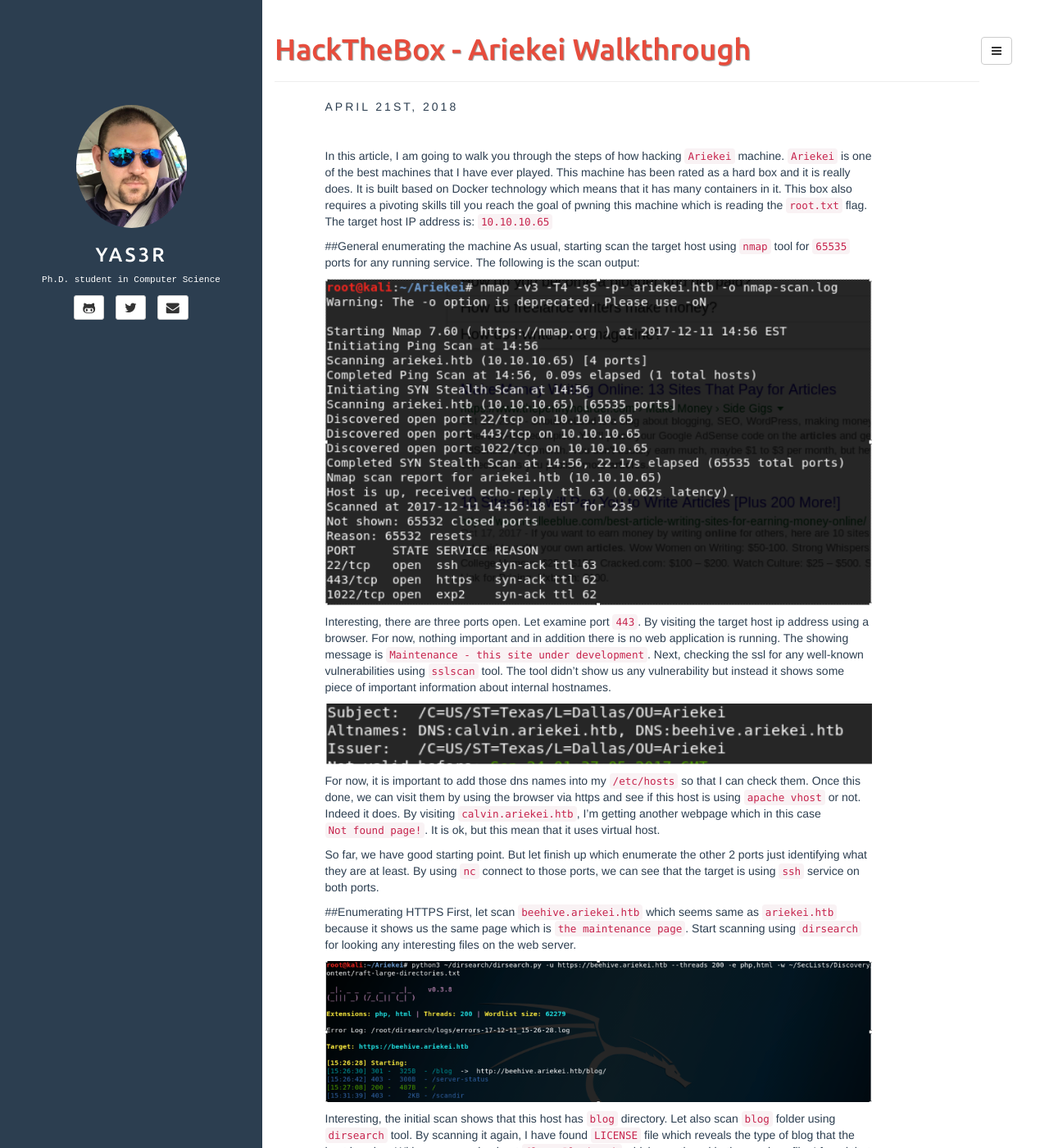
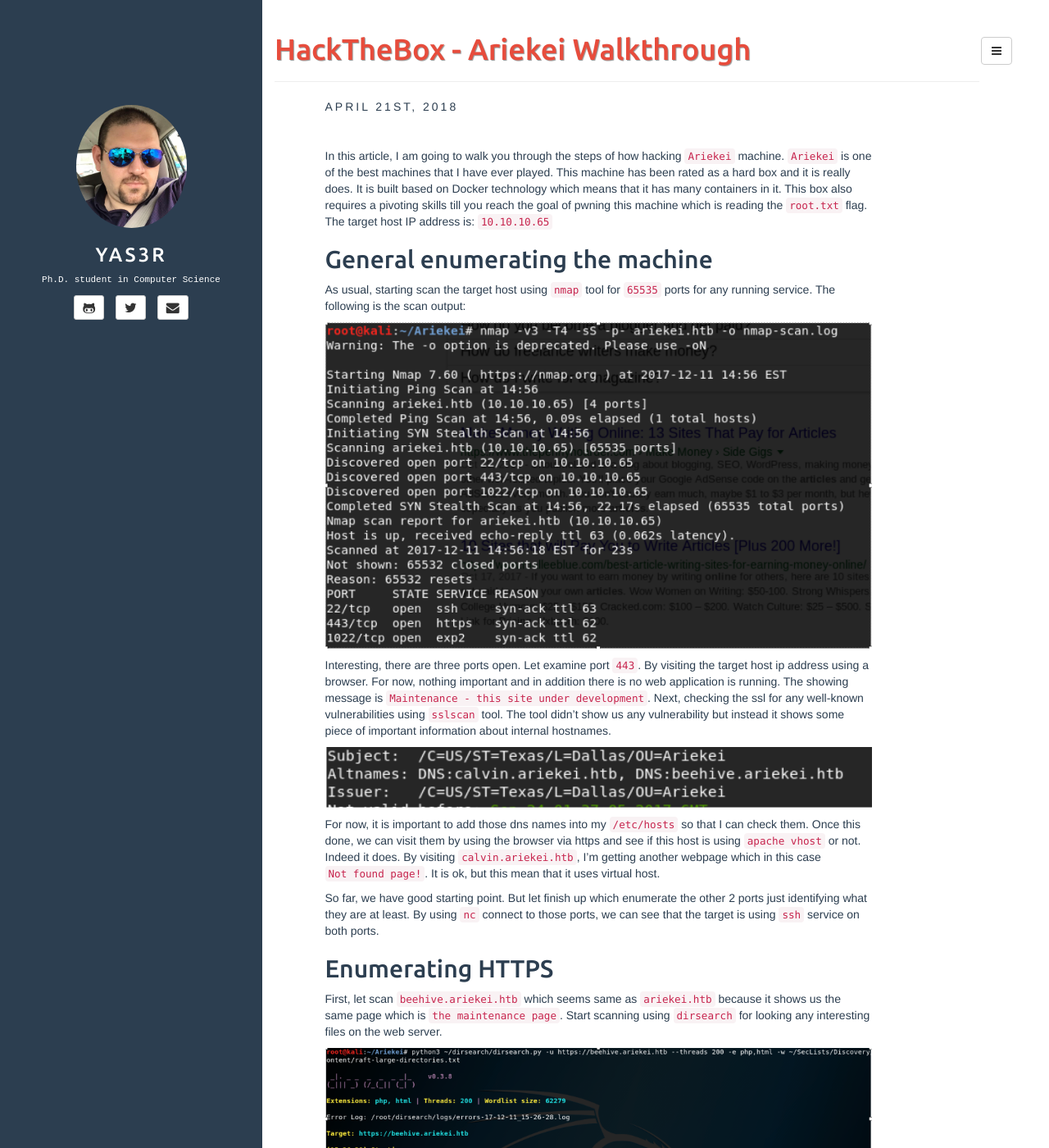
Before and after one commit to yaserfaraj/yaserfaraj.github.io, a Jekyll site: the page built from _posts/2018-04-21-Ariekei-Walkthrough-HackTheBox.md, in a window 1280 px wide and 1400 px high. Shown: the whole window at 82% size. Built offline with Jekyll 4.4.1, drawn with Linux system fonts in a browser that asks for light colours.

```diff
--- a/_posts/2018-04-21-Ariekei-Walkthrough-HackTheBox.md
+++ b/_posts/2018-04-21-Ariekei-Walkthrough-HackTheBox.md
@@ -10,7 +10,7 @@ navigation: True
 <br>
 In this article, I am going to walk you through the steps of how hacking `Ariekei` machine. `Ariekei` is one of the best machines that I have ever played. This machine has been rated as a hard box and it is really does. It is built based on Docker technology which means that it has many containers in it. This box also requires a pivoting skills till you reach the goal of pwning this machine which is reading the `root.txt` flag. The target host IP address is: `10.10.10.65`
 
-##General enumerating the machine
+<h2>General enumerating the machine</h2>
 As usual, starting scan the target host using `nmap` tool for `65535` ports for any running service. The following is the scan output:
 <p align="center">
   <img src="/assets/images/Ariekei/1-nmap.png" />
@@ -26,7 +26,7 @@ For now, it is important to add those dns names into my `/etc/hosts` so that I c
 
 So far, we have good starting point. But let finish up which enumerate the other 2 ports just identifying what they are at least. By using `nc` connect to those ports, we can see that the target is using `ssh` service on both ports.
 
-##Enumerating HTTPS
+<h2>Enumerating HTTPS</h2>
 First, let scan `beehive.ariekei.htb` which seems same as `ariekei.htb` because it shows us the same page which is `the maintenance page`. Start scanning using `dirsearch` for looking any interesting files on the web server.
 <p align="center">
   <img src="/assets/images/Ariekei/3-dirsearch.png" />
@@ -125,4 +125,5 @@ In order to get an actual root access, I can update the `/hostOS/etc/passwd` pas
 It was a nice machine and learned a lot from it. Docker was a nice techn. that could be used in CTF and boot2root competitions. I hope you like this article.
 
 Regards,
+
 `Yas3r`
```
